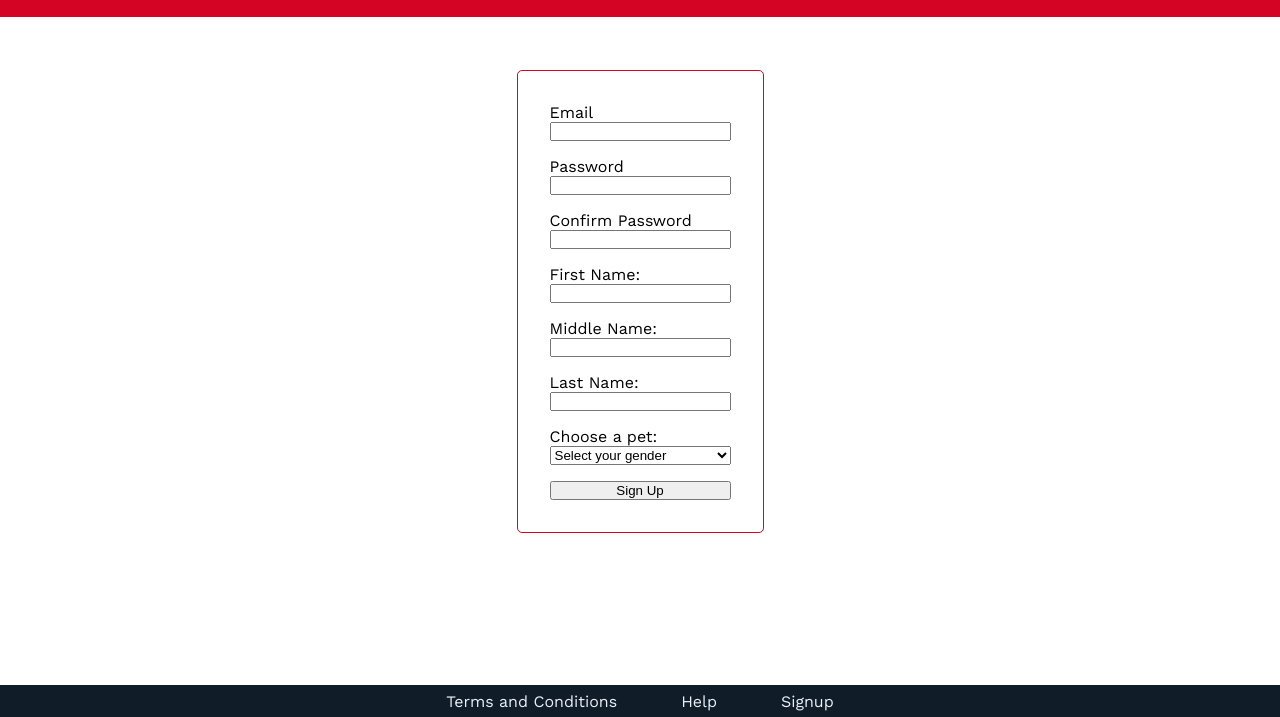
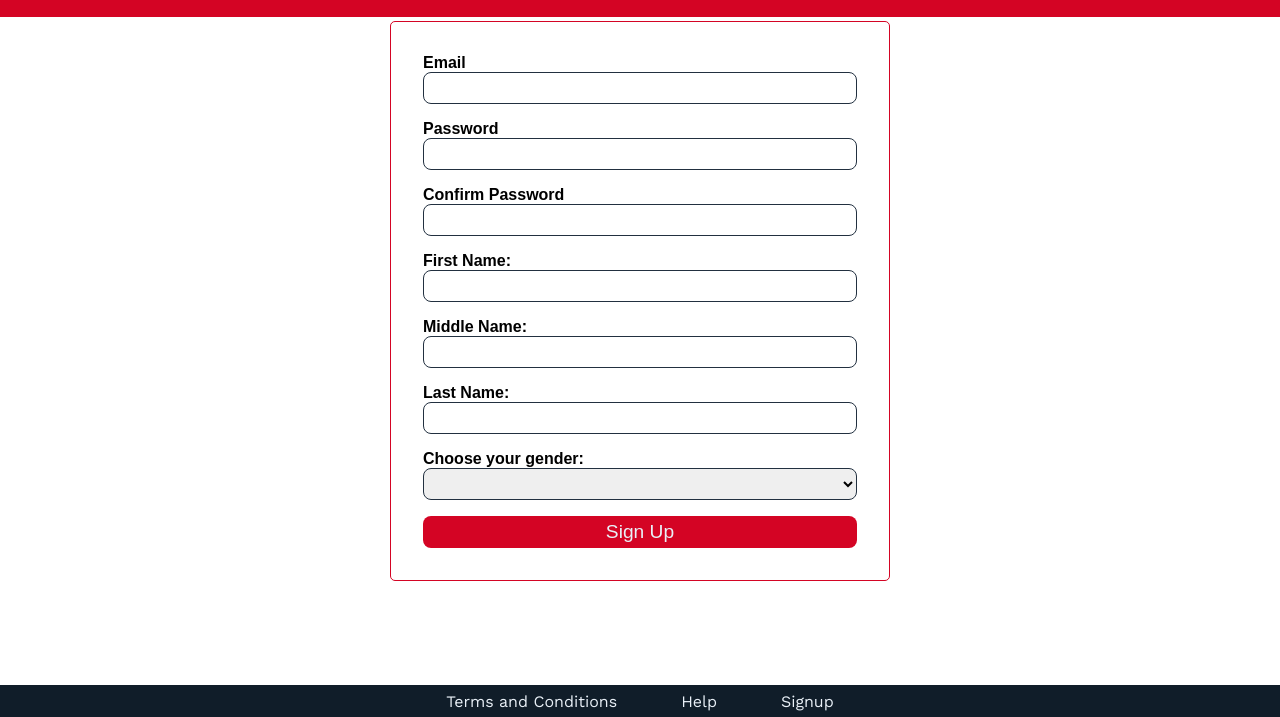
Before and after one commit to ratrateroo/Coding-Warm-Up-7, a plain HTML site: page signup.html in a window 1280 px wide. Shown: the part 83-800 px from the top of the page. Drawn offline with nearby package versions, Linux system fonts and the light colour scheme.

Commit message:
fixed sign up styling focus

```diff
--- a/form.css
+++ b/form.css
@@ -6,27 +6,59 @@
     --dark-blue: #101D29;
 }
 
+@import url('https://fonts.googleapis.com/css?family=Encode+Sans+Semi+Expanded&display=swap');
+
 .main-area {
     display:flex;
     justify-content: center;
     align-items: center;
+    width: 100vw;
 }
+
+.main__form, .form__label, .form__input, .form__select,.form__button {
+    display: block;
+    width: 100%;
+}
+
 
 .main__form {
     padding: 2rem;
     border: var(--red) solid 1px;
     border-radius: 5px;
+    width: 500px;
+    font-family: 'Encode Sans Semi Expanded', sans-serif;
 }
 
-.main__form, .form__label, .form__input, .form__select,.form__button {
-    display: block;
-    width: 100%;
 
-}
+
 .form__label+.form__input {
     margin-bottom: 1rem;
+    font-family: 'Encode Sans Semi Expanded', sans-serif;
+}
+.main__form .form__label {
+    font-weight: bold;
+}
+
+.main__form .form__input, .form__select{
+    line-height: 2rem;
+    height: 2rem;
+    font-size: 1.1rem;
+    border-radius: 0.5rem;
+    border: var(--mid-blue) 1px solid;
+    padding: 0 0.5rem;
+
 }
 
 .main__form .form__button {
     margin-top: 1rem;
+    font-size: 1.2rem;
+    height: 2rem;
+    border: none;
+    background-color: var(--red);
+    color: var(--white);
+    border-radius: 0.5rem;
 }
+
+textarea:focus, input:focus, select:focus{
+    outline: none;
+}
--- a/signup.html
+++ b/signup.html
@@ -44,6 +44,7 @@
     <main class="main-area">
         <div class="form">
             <form class="main__form"action="post">
+
                 <label class="form__label" for="email">Email </label>
                 <input class="form__input" type="email" name="email">
 
@@ -62,9 +63,9 @@
                 <label class="form__label" for="lastname">Last Name: </label>
                 <input class="form__input" type="text" name="lastname">
 
-                <label class="form__label" for="gender">Choose a pet:</label>
+                <label class="form__label" for="gender">Choose your gender:</label>
                 <select class="form__select" name="gender">
-                    <option value="">Select your gender</option>
+                    <option value=""></option>
                     <option value="Male">Male</option>
                     <option value="Female">Female</option>
                 </select>
```
